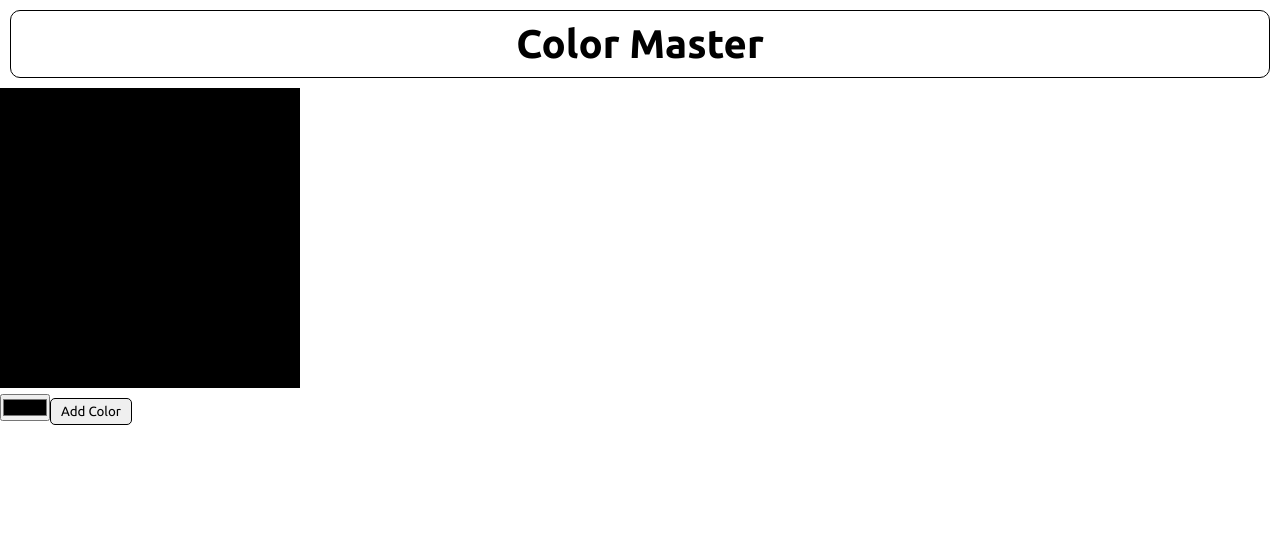
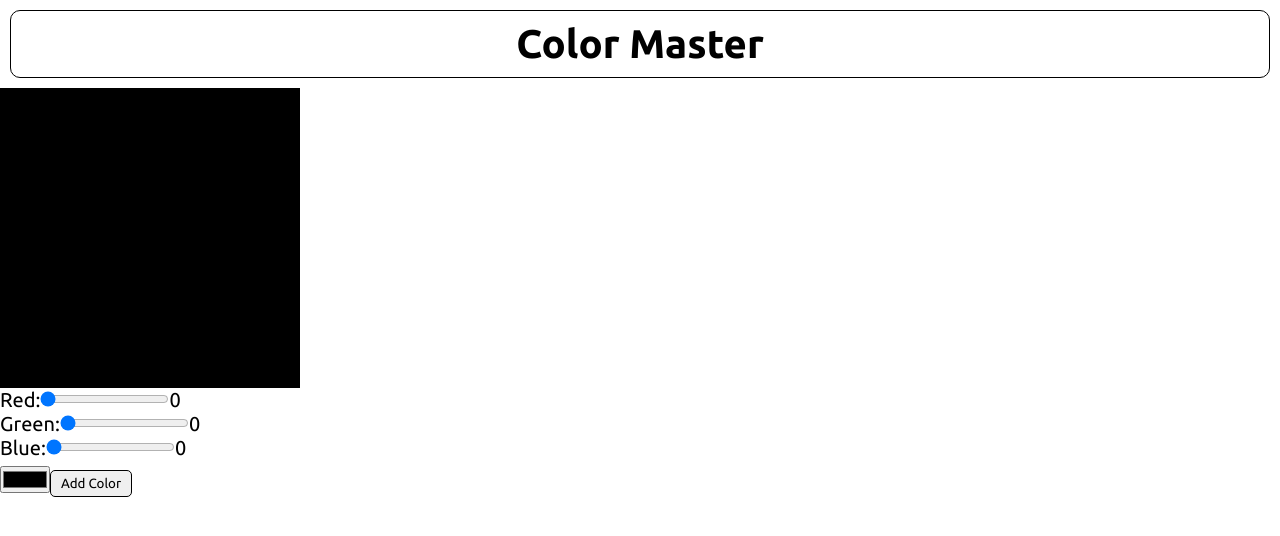
Before and after one commit to theGreatKyle1994/color-master, a React (Vite) app in the folder client/: page /color/create in a window 1280 px wide. Shown: the top 536 px of the page. Built offline with nearby package versions, Linux system fonts and the light colour scheme.

Commit message:
add and edit functionality

```diff
--- a/client/src/App.jsx
+++ b/client/src/App.jsx
@@ -52,6 +52,7 @@ const App = () => {
         <Route path="/login" element={<Login />} />
         <Route path="/register" element={<Register />} />
         <Route path="/color/create" element={<Color />} />
+        <Route path="/color/edit/:id" element={<Color />} />
         <Route path="/*" element={<Navigate to="/home" />} />
       </Routes>
     </globalContext.Provider>
--- a/client/src/components/Color.jsx
+++ b/client/src/components/Color.jsx
@@ -1,45 +1,110 @@
-import { useState, useEffect, useContext } from "react";
-import { useNavigate } from "react-router-dom";
+import { useState, useContext, useEffect } from "react";
+import { useNavigate, useLocation } from "react-router-dom";
 import { globalContext } from "../App";
+import logout from "../utils/logout";
+import { getHexValue, getRGBValue } from "../utils/colorEngine";
 import axios from "axios";
 import "../css/Color.css";
 
 const Color = () => {
   const navigate = useNavigate();
-  const { setUserData } = useContext(globalContext);
+  const path = useLocation().pathname;
+  const editID = path.split("/")[3];
+  const { setUserData, setIsAuthenticated } = useContext(globalContext);
   const [color, setColor] = useState({
     r: "0",
     g: "0",
     b: "0",
   });
+
+  // Single slider form handler
+  const formSingleSliderColorHandler = (e) => {
+    const { name, value } = e.target;
+    setColor((prevColor) => ({
+      ...prevColor,
+      [name]: value,
+    }));
+  };
+
+  // Color input form handler
   const formColorHandler = (e) => {
     const color = e.target.value;
-    const r = parseInt(color.substr(1, 2), 16);
-    const g = parseInt(color.substr(3, 2), 16);
-    const b = parseInt(color.substr(5, 2), 16);
-    setColor({
+    const { r, g, b } = getRGBValue(color);
+    setColor((prevColor) => ({
+      ...prevColor,
       r,
       g,
       b,
-    });
+    }));
   };
 
+  // Add color to db
   const submitHandler = async (e) => {
     e.preventDefault();
+    if (!editID) {
       await axios
         .post("http://localhost:8000/api/colors", color, {
           withCredentials: true,
         })
         .then((res) => {
-        console.log(res);
           setUserData((prevUserData) => ({
             ...prevUserData,
             colors: [...prevUserData.colors, res.data],
           }));
           navigate("/home");
         })
-      .catch((err) => console.log(err));
+        .catch((err) => {
+          if (err.response.data.verified == false)
+            logout(setIsAuthenticated, setUserData);
+        });
+    } else {
+      await axios
+        .patch(`http://localhost:8000/api/colors/${editID}`, color, {
+          withCredentials: true,
+        })
+        .then((res) => {
+          setUserData((prevUserData) => ({
+            ...prevUserData,
+            colors: prevUserData.colors.map((oldColor) => {
+              if (oldColor._id === editID) {
+                oldColor = res.data;
+                return oldColor;
+              }
+              return oldColor;
+            }),
+          }));
+          navigate("/home");
+        })
+        .catch((err) => {
+          if (err.response.data.verified == false)
+            logout(setIsAuthenticated, setUserData);
+        });
+    }
   };
+
+  // Grab color for edit from db
+  useEffect(() => {
+    // Check if we are editing
+    if (editID) {
+      (async () => {
+        await axios
+          .get(`http://localhost:8000/api/colors/${editID}`, {
+            withCredentials: true,
+          })
+          .then((res) => {
+            setColor({
+              r: res.data.r,
+              g: res.data.g,
+              b: res.data.b,
+            });
+          })
+          .catch((err) => {
+            if (err.response.data.verified == false)
+              logout(setIsAuthenticated, setUserData);
+          });
+      })();
+    }
+  }, []);
 
   return (
     <>
@@ -48,8 +113,49 @@ const Color = () => {
         style={{ backgroundColor: `rgb(${color.r}, ${color.g}, ${color.b}` }}
       ></div>
       <form onSubmit={submitHandler}>
-        <input onChange={formColorHandler} name="color" type="color" />
-        <button type="submit">Add Color</button>
+        <div>
+          <label htmlFor="form-color-r">Red:</label>
+          <input
+            onChange={formSingleSliderColorHandler}
+            type="range"
+            name="r"
+            min={0}
+            max={255}
+            value={color.r}
+          />
+          <span>{color.r}</span>
+        </div>
+        <div>
+          <label htmlFor="form-color-g">Green:</label>
+          <input
+            onChange={formSingleSliderColorHandler}
+            type="range"
+            name="g"
+            min={0}
+            max={255}
+            value={color.g}
+          />
+          <span>{color.g}</span>
+        </div>
+        <div>
+          <label htmlFor="form-color-b">Blue:</label>
+          <input
+            onChange={formSingleSliderColorHandler}
+            type="range"
+            name="b"
+            min={0}
+            max={255}
+            value={color.b}
+          />
+          <span>{color.b}</span>
+        </div>
+        <input
+          onChange={formColorHandler}
+          name="color"
+          type="color"
+          value={getHexValue(color)}
+        />
+        <button type="submit">{editID ? "Edit " : "Add "}Color</button>
       </form>
     </>
   );
--- a/client/src/components/ColorList.jsx
+++ b/client/src/components/ColorList.jsx
@@ -86,7 +86,8 @@ const ColorList = () => {
             }));
           })
           .catch((err) => {
-            if (err.response.data.verified == false) logout();
+            if (err.response.data.verified == false)
+              logout(setIsAuthenticated, setUserData);
           });
       })();
     }
@@ -131,7 +132,12 @@ const ColorList = () => {
             <ul ref={provided.innerRef} className="drop-container">
               {colorLists.mainList &&
                 colorLists.mainList.map((color, index) => (
-                  <SingleColor key={index} index={index} color={color} />
+                  <SingleColor
+                    key={index}
+                    index={index}
+                    color={color}
+                    isFav={false}
+                  />
                 ))}
               {provided.placeholder}
             </ul>
@@ -143,7 +149,12 @@ const ColorList = () => {
           <ul ref={provided.innerRef} className="drop-container">
             {colorLists.mainList2 &&
               colorLists.mainList2.map((color, index) => (
-                <SingleColor key={index} index={index} color={color} />
+                <SingleColor
+                  key={index}
+                  index={index}
+                  color={color}
+                  isFav={false}
+                />
               ))}
             {provided.placeholder}
           </ul>
@@ -154,12 +165,16 @@ const ColorList = () => {
           {(provided) => (
             <>
               <h2>Fav List</h2>
-
               <ul ref={provided.innerRef} className="drop-container">
                 {colorLists.favList && colorLists.favList.length !== 0 ? (
                   <>
                     {colorLists.favList.map((color, index) => (
-                      <SingleColor key={index} index={index} color={color} />
+                      <SingleColor
+                        key={index}
+                        index={index}
+                        color={color}
+                        isFav={true}
+                      />
                     ))}
                   </>
                 ) : (
--- a/client/src/components/SingleColor.jsx
+++ b/client/src/components/SingleColor.jsx
@@ -1,12 +1,15 @@
 import { Draggable } from "@hello-pangea/dnd";
-import { useRef } from "react";
+import { useNavigate } from "react-router-dom";
+import { useRef, useState } from "react";
 import { v4 as uuid } from "uuid";
 import "../css/SingleColor.css";
 
-const SingleColor = ({ index, color }) => {
+const SingleColor = ({ index, color, isFav }) => {
   // Generate perm id for color instance
   const genID = useRef(uuid());
   const colorId = genID.current;
+  const [isHovered, setIsHovered] = useState(false);
+  const navigate = useNavigate();
   const { r, g, b, _id = "none" } = color;
 
   return (
@@ -25,7 +28,19 @@ const SingleColor = ({ index, color }) => {
             {...provided.dragHandleProps}
             ref={provided.innerRef}
             style={listItemStyle}
+            onMouseOver={() => {
+              if (isFav) setIsHovered(true);
+            }}
+            onMouseOut={() => {
+              if (isFav) setIsHovered(false);
+            }}
           >
+            <button
+              onClick={() => navigate(`/color/edit/${_id}`)}
+              style={{ display: isHovered ? "inline" : "none" }}
+            >
+              Edit
+            </button>
             <div>
               rgb({color.r}, {color.g}, {color.b})
             </div>
--- a/client/src/utils/colorEngine.js
+++ b/client/src/utils/colorEngine.js
@@ -20,3 +20,23 @@ export const generateSingleColors = (count) => {
   }
   return colorArr;
 };
+
+export const getHexValue = (color) => {
+  return (
+    "#" +
+    ((1 << 24) | (color.r << 16) | (color.g << 8) | color.b)
+      .toString(16)
+      .slice(1)
+  );
+};
+
+export const getRGBValue = (color) => {
+  const r = parseInt(color.substr(1, 2), 16);
+  const g = parseInt(color.substr(3, 2), 16);
+  const b = parseInt(color.substr(5, 2), 16);
+  return {
+    r,
+    g,
+    b,
+  };
+};
```
Lines whose indentation alone changed are shown as unchanged.
